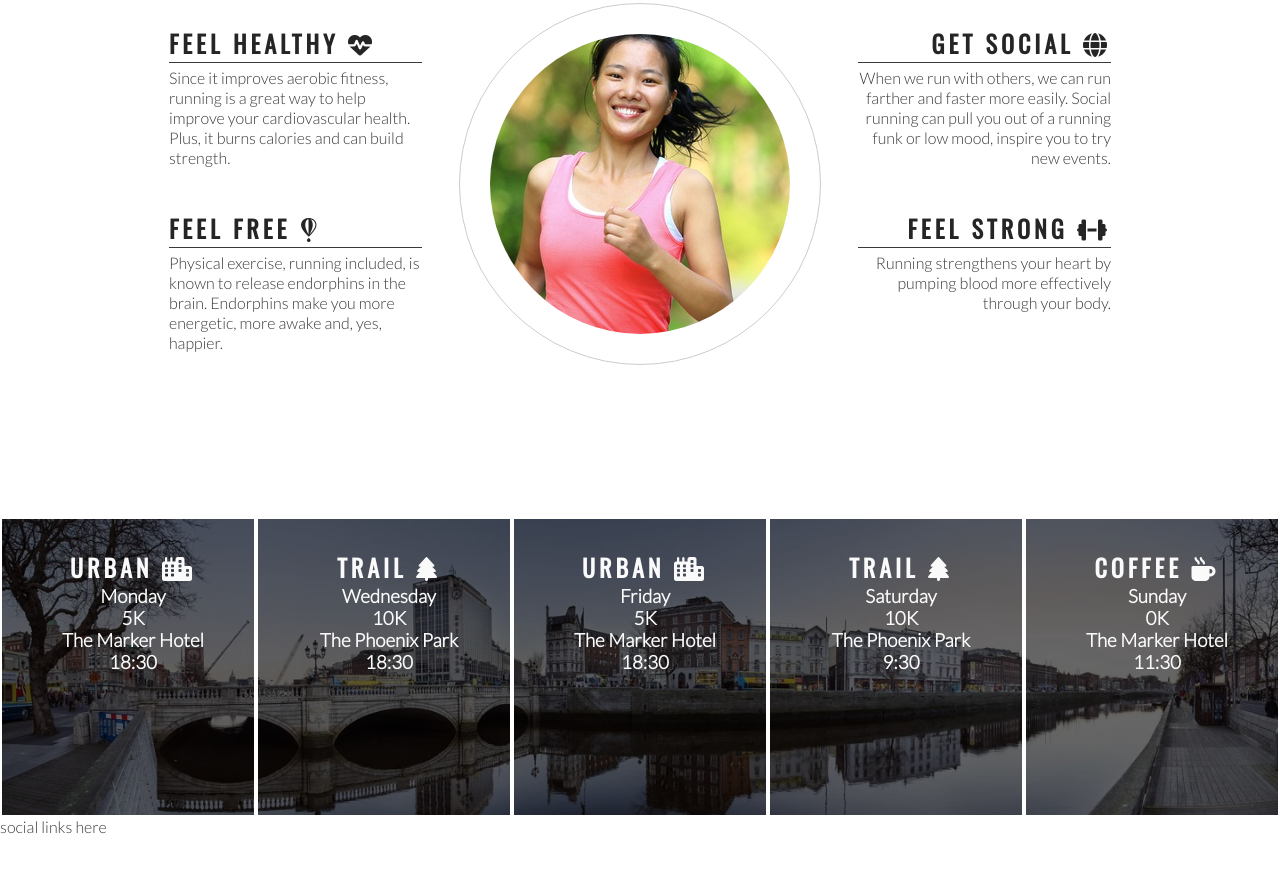
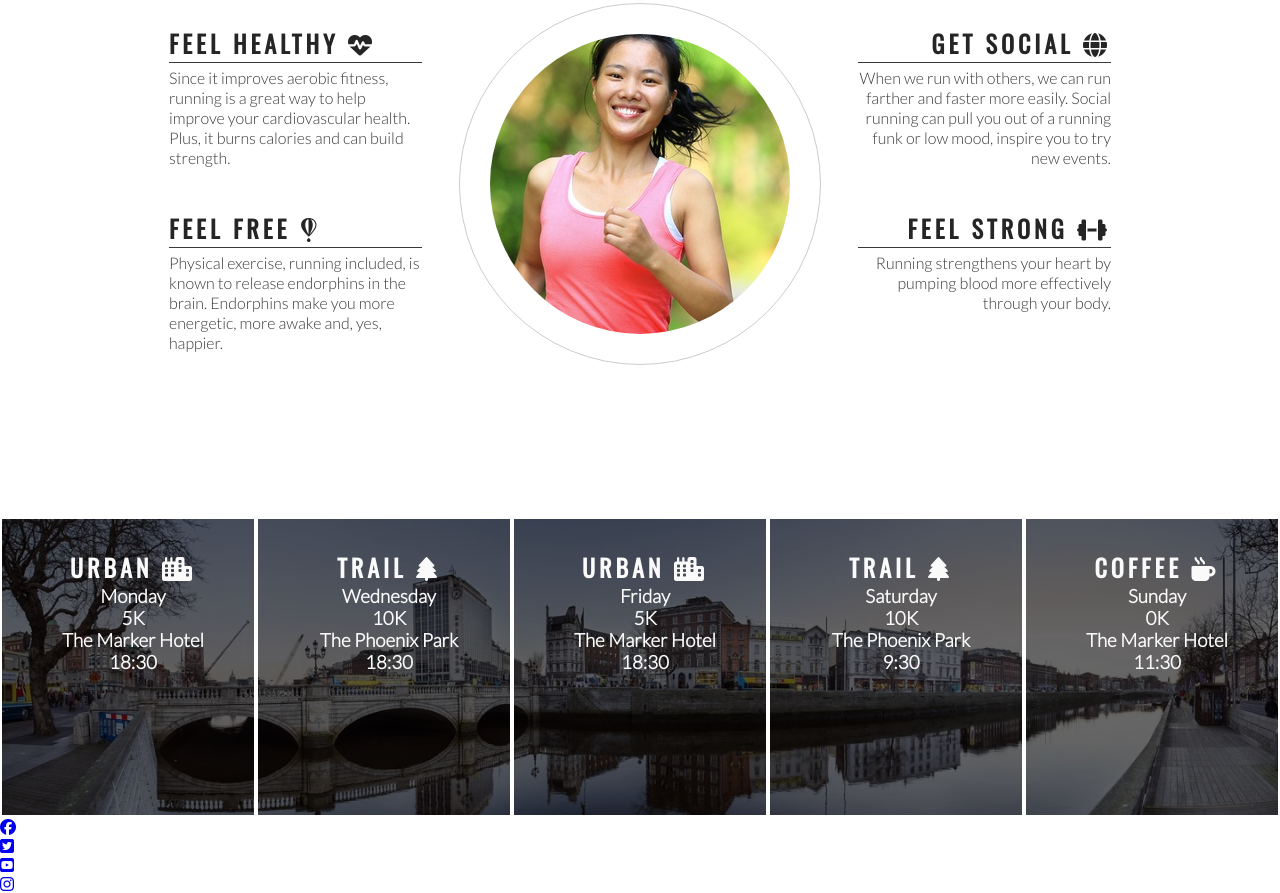
Before and after one commit to SemlanBakelsen/love-running, a plain HTML site: page index.html in a window 1280 px wide. Shown: the part 778-1671 px from the top of the page. Before the commit the page ends 1614 px from the top, so only its background shows below. Drawn offline with nearby package versions, Linux system fonts and the light colour scheme.

Commit message:
add content for footer

```diff
--- a/index.html
+++ b/index.html
@@ -121,7 +121,28 @@
     </section>
 
     <footer>
-        social links here
+        <ul>
+            <li>
+                <a href="https://facebook.com" target="_blank" rel="noopener" aria-label="Visit our Facebook page (opens in a new tab)">
+                    <i class="fab fa-facebook"></i>
+                </a>
+            </li>
+            <li>
+                <a href="https://twitter.com" target="_blank" rel="noopener" aria-label="Visit our Twitter page (opens in a new tab)">
+                    <i class="fab fa-twitter-square"></i>
+                </a>
+            </li>
+            <li>
+                <a href="https://youtube.com" target="_blank" rel="noopener" aria-label="Visit our YouTube page (opens in a new tab)">
+                    <i class="fab fa-youtube-square"></i>
+                </a>
+            </li>
+            <li>
+                <a href="https://instagram.com" target="_blank" rel="noopener" aria-label="Visit our Instagram page (opens in a new tab)">
+                    <i class="fab fa-instagram"></i>
+                </a>
+            </li>
+        </ul>
     </footer>
 
     <!-- font awesome script -->
```
